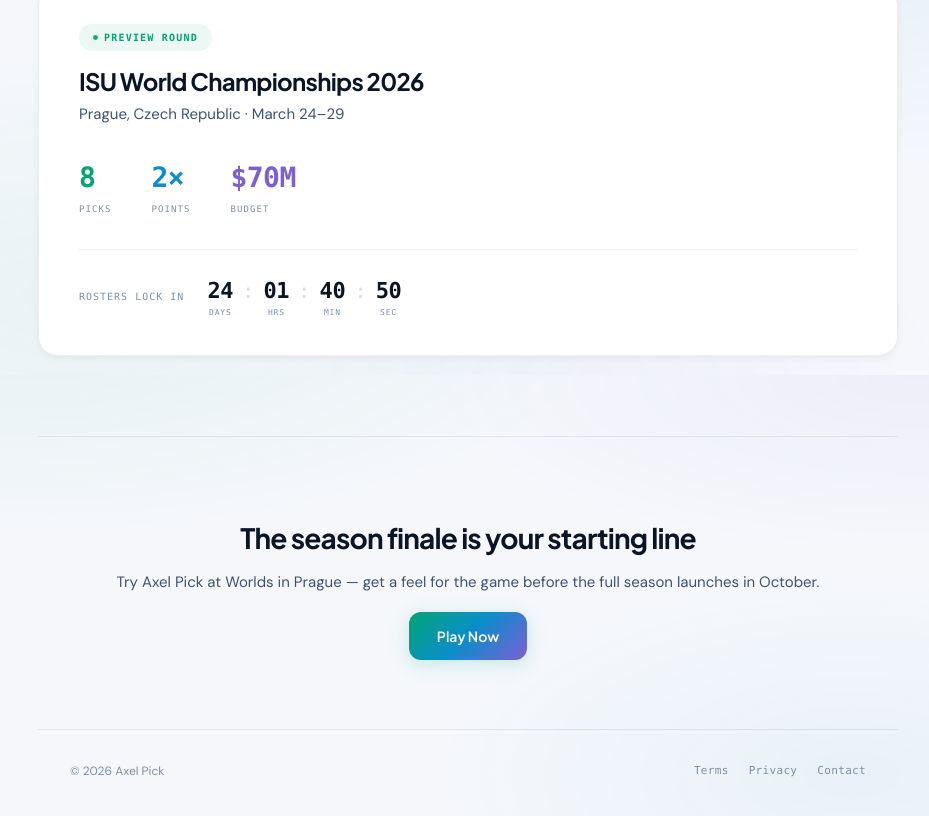
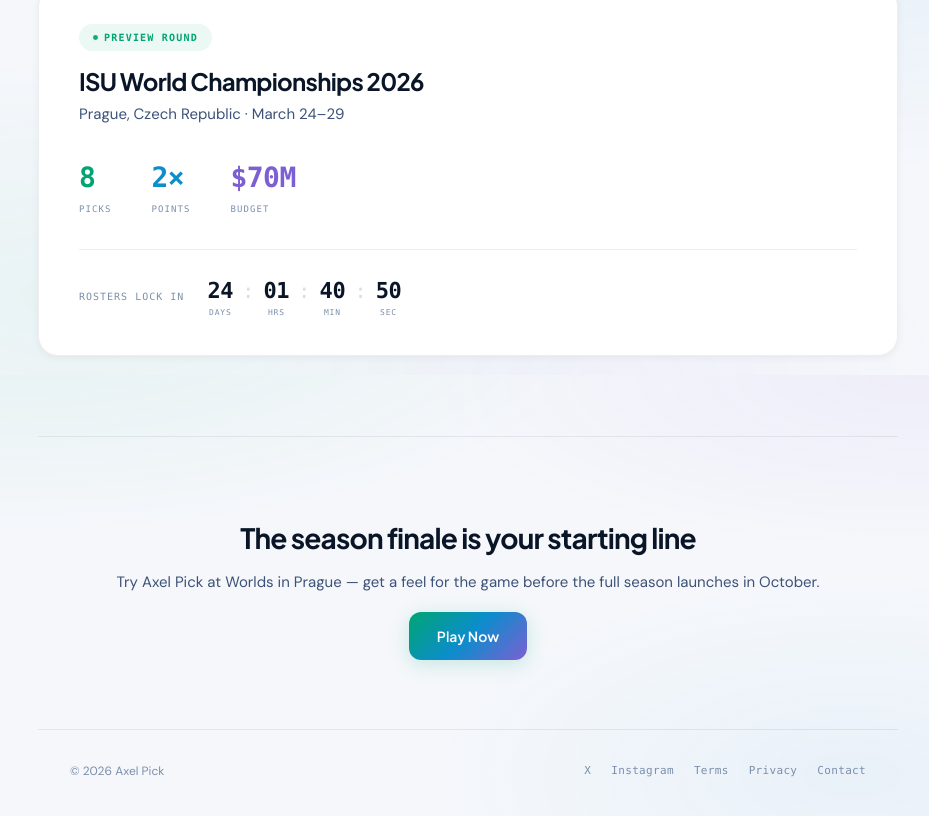
Before and after one commit to tkaznocha/axelpick, a Next.js app: page / in a window 1280 px wide. Shown: the part 2825-3641 px from the top of the page, without its empty margins (172-1101 px from the left). Built offline with nearby package versions, Linux system fonts and the light colour scheme.

Commit message:
Add social media links to landing page footer
Add X and Instagram links to the footer in both the Next.js landing page
and the static HTML doc.

https://claude.ai/code/session_01NQsqmfGcceh5cwipoUEbQr

```diff
--- a/src/app/page.tsx
+++ b/src/app/page.tsx
@@ -236,9 +236,11 @@ export default function LandingPage() {
         <footer className="site-footer">
           <span className="copy">&copy; 2026 Axel Pick</span>
           <div className="foot-links">
+            <a href="https://x.com/axelpickapp?s=21" target="_blank" rel="noopener">X</a>
+            <a href="https://www.instagram.com/axelpickapp" target="_blank" rel="noopener">Instagram</a>
             <a href="/terms">Terms</a>
             <a href="/privacy">Privacy</a>
-<a href="mailto:support@axelpick.app">Contact</a>
+            <a href="mailto:support@axelpick.app">Contact</a>
           </div>
         </footer>
       </div>
```
Also changed, not shown: 1 other file (tests, documents, lock files or other folders).
